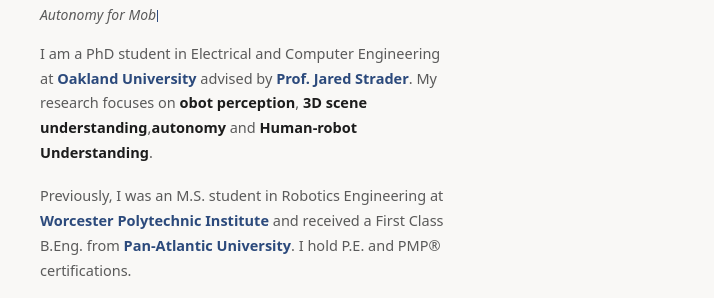
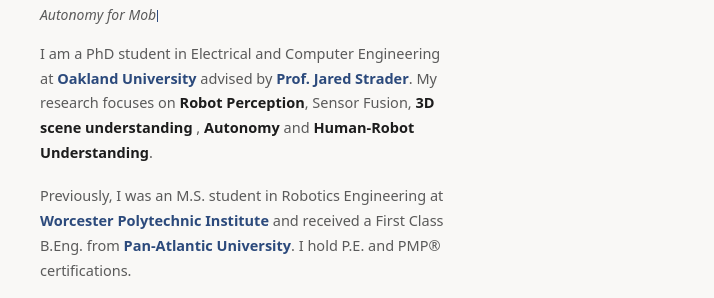
Before and after one commit to Oyefusi-Samuel/Oyefusi-Samuel.github.io, a plain HTML site: page index.html in a window 1280 px wide. Shown: the part 176-474 px from the top of the page, 566-1280 px from the left. Drawn offline with Linux system fonts and the light colour scheme.

Commit message:
Update hero section bio for clarity and correct terminology in research focus

```diff
--- a/index.html
+++ b/index.html
@@ -47,8 +47,8 @@
       I am a PhD student in Electrical and Computer Engineering at
       <strong><a href="https://www.oakland.edu/">Oakland University</a></strong>
     advised by <strong><a href="https://jaredstrader.github.io/">Prof. Jared Strader</a></strong>.
-      My research focuses on <strong>obot perception</strong>,
-      <strong>3D scene understanding</strong>,<strong>autonomy</strong> and <strong>Human-robot Understanding</strong>.
+      My research focuses on <strong> Robot Perception</strong>, Sensor Fusion,
+      <strong>3D scene understanding</strong> , <strong>Autonomy</strong> and <strong>Human-Robot Understanding</strong>.
     </p>
     <p class="hero-bio">
       Previously, I was an M.S. student in Robotics Engineering at
```
Also changed, not shown: 1 other file.
